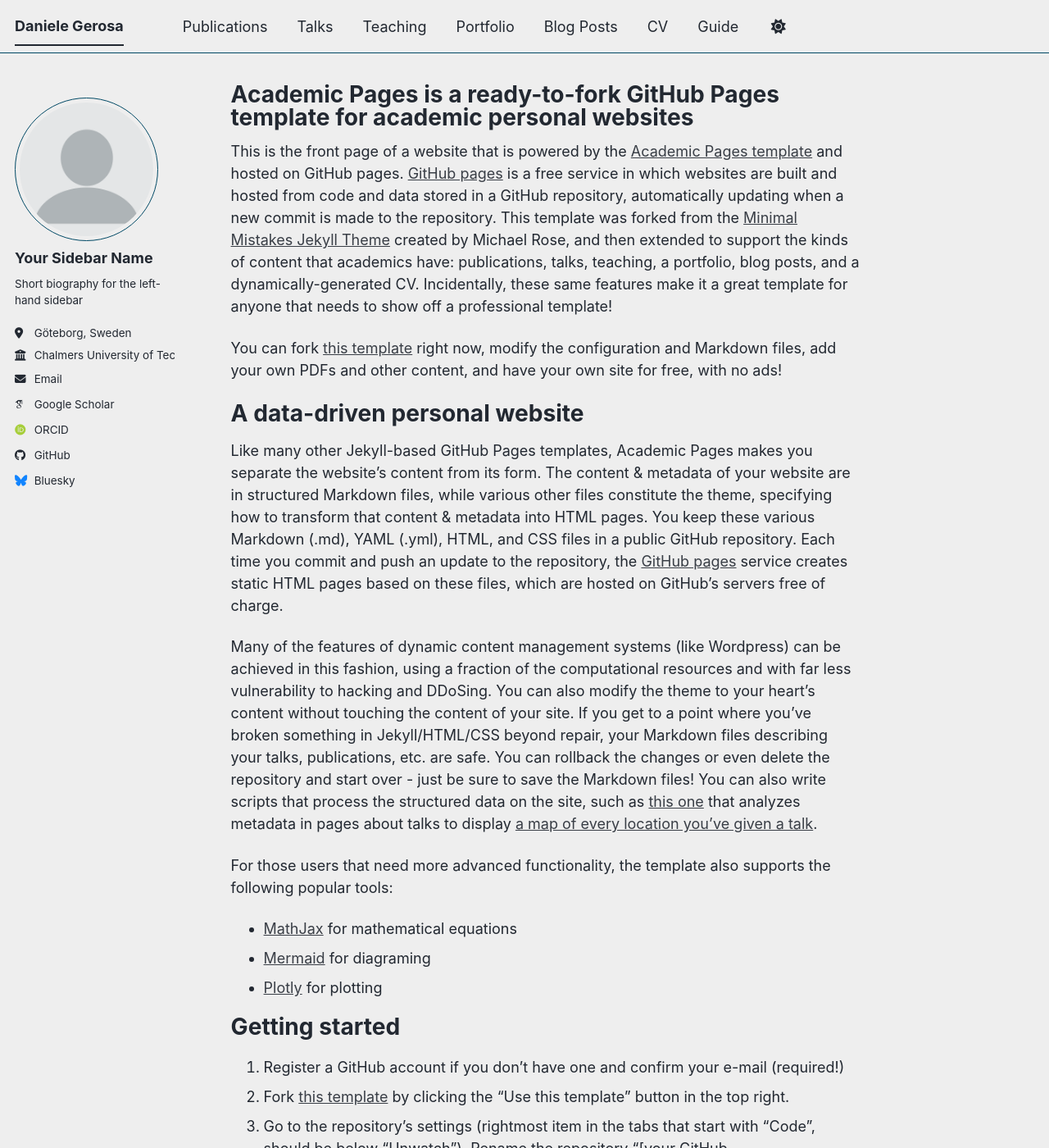
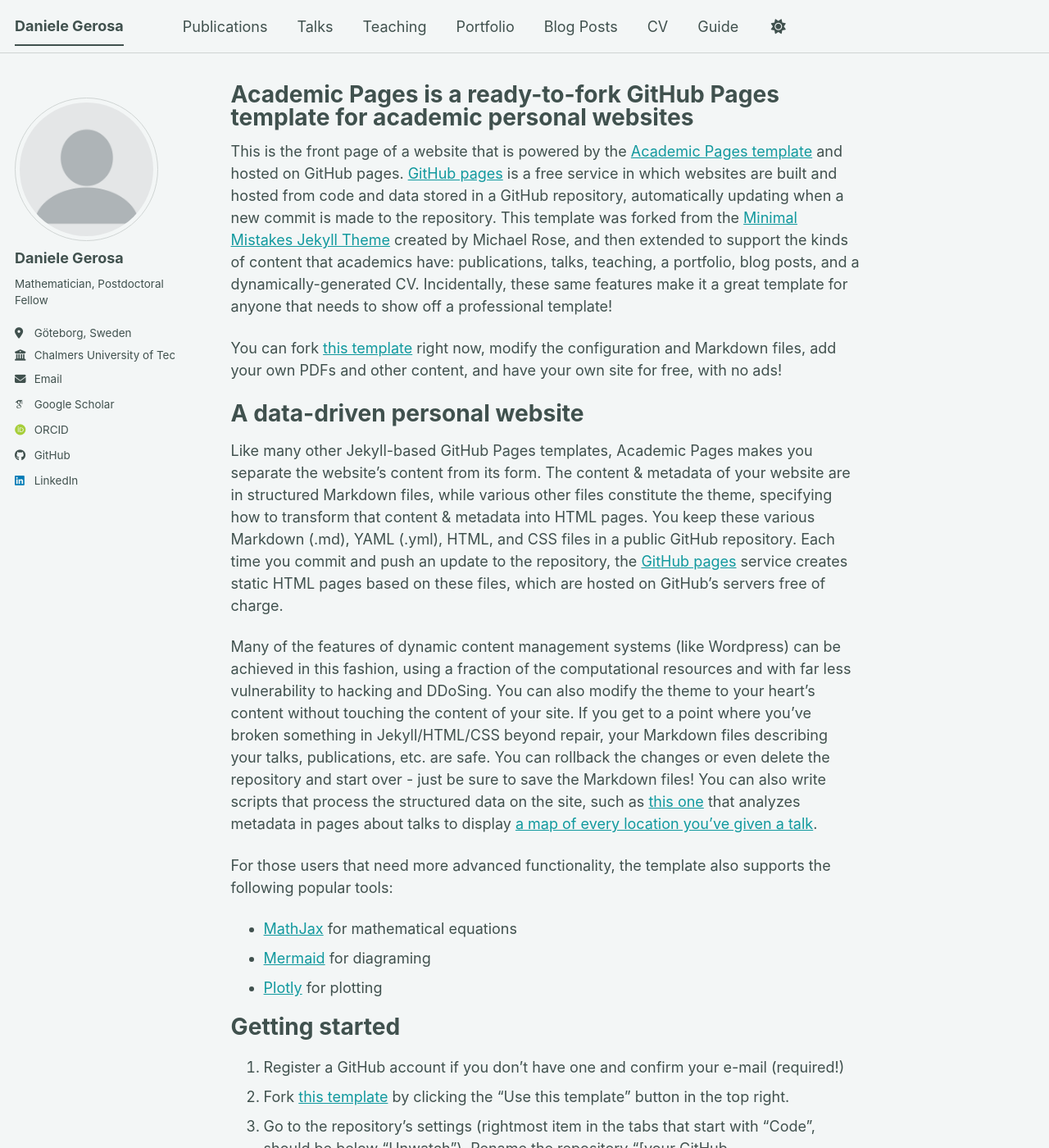
Before and after one commit to dagerosa/dagerosa.github.io, a Jekyll site: the page built from _pages/about.md, in a window 1280 px wide and 1400 px high. Shown: the whole window at 82% size. Built offline with Jekyll 4.4.1, drawn with Linux system fonts in a browser that asks for light colours; some web fonts are replaced; a script bundle is joined from its source files by our own code; library files that are not in the unit come from our copies.

Commit message:
Update _config.yml

```diff
--- a/_config.yml
+++ b/_config.yml
@@ -8,7 +8,7 @@
 
 # Basic Site Settings
 locale                   : "en-US"
-site_theme               : "air" # The available themes options are "default", "air", "sunrise", "mint", "dirt" and "contrast"
+site_theme               : "mint" # The available themes options are "default", "air", "sunrise", "mint", "dirt" and "contrast"
 title                    : "Daniele Gerosa"
 title_separator          : "-"
 name                     : &name "Daniele Gerosa"
@@ -22,9 +22,9 @@
 author:
   # Biographic information
   avatar           : "profile.png"
-  name             : "Your Sidebar Name"
+  name             : "Daniele Gerosa"
   pronouns         : # example: "she/her"
-  bio              : "Short biography for the left-hand sidebar"
+  bio              : "Mathematician, Postdoctoral Fellow"
   location         : "Göteborg, Sweden"
   employer         : "Chalmers University of Technology"
   uri              : # URL
@@ -49,13 +49,13 @@
   bitbucket        : # Username - Update with your username on the site
   codepen          : # Username
   dribbble         : # Username
-  github           : "academicpages"
+  github           : "dagerosa"
   kaggle           : # Username
   stackoverflow    : # User number or user number and name (i.e., use "1" or "1/jeff-atwood")
 
   # Social media
   artstation       : # Username
-  bluesky          : "bsky.app" # Replace this with you Bluesky username
+  bluesky          : # "bsky.app" # Replace this with you Bluesky username
   facebook         : # Username
   flickr           : # Username
   foursquare       : # Username
@@ -64,7 +64,7 @@
   keybase          : # Username
   instagram        : # Username
   lastfm           : # Username
-  linkedin         : # Username
+  linkedin         : "https://www.linkedin.com/in/daniele-gerosa-941259112/"
   mastodon         : # URL
   medium           : # URL
   pinterest        : # Username
```
